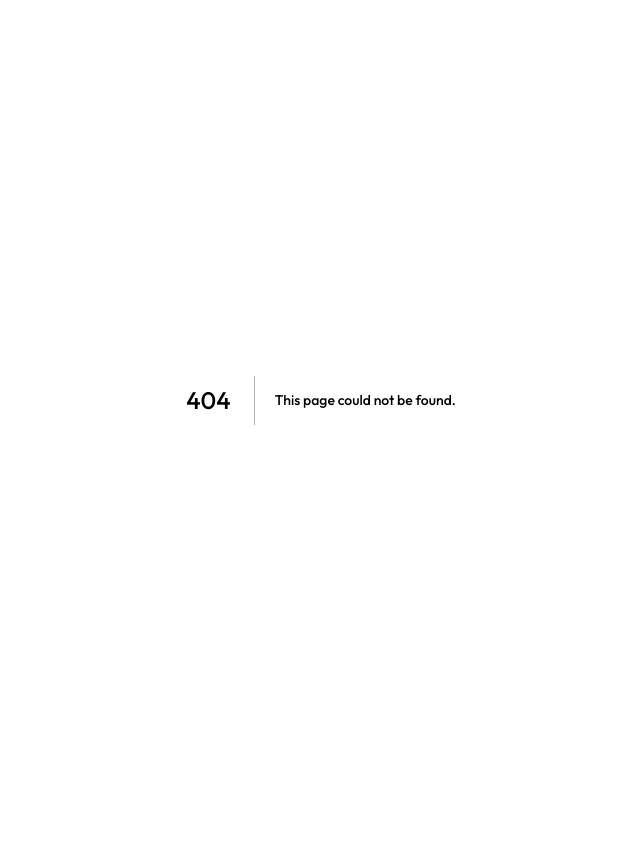
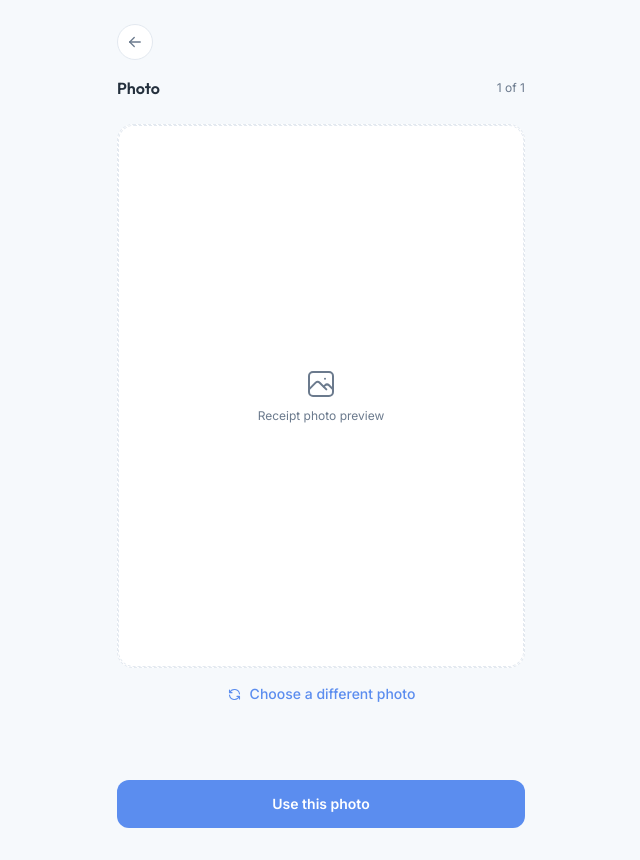
Before and after one commit to Jell13/splitter-web, a Next.js app: page /add-expenses/photo in a window 1280 px wide. Before the commit this address had no page. Shown: the whole page, without its empty margins (319-959 px from the left). Before the commit the page ends 800 px from the top, so only its background shows below. Built offline with nearby package versions, Linux system fonts and the light colour scheme.

Commit message:
added in the rest for the routes

```diff
--- /dev/null
+++ b/app/add-expenses/photo/page.tsx
@@ -0,0 +1,37 @@
+"use client"
+
+import { PhotoConfirmScreen } from "@/app/components/PhotoConfirm";
+import { useEffect, useRef, useState } from "react";
+
+export default function AddExpensePhotoPage() {
+  const inputRef = useRef<HTMLInputElement>(null);
+  const [imageUrl, setImageUrl] = useState<any>();
+
+  useEffect(() => {
+    inputRef.current?.click();
+  }, [])
+
+  useEffect(() => {
+    return () => {
+      if (imageUrl) {
+        URL.revokeObjectURL(imageUrl);
+      }
+    }
+  }, [imageUrl])
+
+  const handleFileChanger = (e : React.ChangeEvent<HTMLInputElement>) => {
+    const file = e.target.files?.[0];
+    console.log(file)
+    if (!file) return
+
+    const url = URL.createObjectURL(file);
+    console.log(url)
+    setImageUrl(url);
+  }
+  return (
+    <>
+      <input type="file" ref={inputRef} hidden accept="image/*" onChange={handleFileChanger}/>
+      <PhotoConfirmScreen imageUrl={imageUrl}/>
+    </>
+  );
+}
--- /dev/null
+++ b/app/components/PhotoConfirm.tsx
@@ -0,0 +1,45 @@
+import { IconPhoto, IconRefresh } from "@tabler/icons-react";
+import { PhotoConfirmationProps } from "../lib/types";
+
+export function PhotoConfirmScreen({ imageUrl }: PhotoConfirmationProps) {
+  return (
+    <div className="flex min-h-screen flex-col bg-background">
+      <div className="flex items-center justify-between px-5 pt-4">
+        <h1 className="text-[16px]">Photo</h1>
+        <span className="text-xs text-muted-foreground">1 of 1</span>
+      </div>
+
+      <div className="flex flex-1 flex-col px-5 pt-6">
+        <div className="flex aspect-[3/4] w-full flex-col items-center justify-center gap-2 rounded-card border border-dashed border-border bg-card text-muted-foreground">
+          {imageUrl ? (
+            <>
+              <img
+                src={imageUrl}
+                alt="Selected receipt"
+                className="aspect-[3/4] w-full rounded-card object-cover"
+              />
+            </>
+          ) : (
+            <>
+              <div className="flex aspect-[3/4] w-full flex-col items-center justify-center gap-2 rounded-card border border-dashed border-border bg-card text-muted-foreground">
+                <IconPhoto size={32} stroke={1.5} />
+                <span className="text-xs">Receipt photo preview</span>
+              </div>
+            </>
+          )}
+        </div>
+
+        <button className="mt-4 flex items-center justify-center gap-2 self-center text-sm font-medium text-primary">
+          <IconRefresh size={15} stroke={1.75} />
+          Choose a different photo
+        </button>
+      </div>
+
+      <div className="px-5 pb-8 pt-4">
+        <button className="w-full rounded-control bg-primary py-3.5 text-sm font-semibold text-primary-foreground">
+          Use this photo
+        </button>
+      </div>
+    </div>
+  );
+}
--- /dev/null
+++ b/app/lib/types.ts
@@ -0,0 +1,3 @@
+export interface PhotoConfirmationProps {
+    imageUrl: string;
+}
--- a/app/page.tsx
+++ b/app/page.tsx
@@ -73,6 +73,9 @@ export default function HomePage() {
             case "manual":
               router.push("add-expenses/manual")
               break
+            case "photo":
+              router.push("add-expenses/photo")
+              break
 
           }
         }}/>
```
Also changed, not shown: app/add-expenses/confirm/page.tsx (added), app/add-expenses/entry/page.tsx (added), app/add-expenses/review/page.tsx (added).
